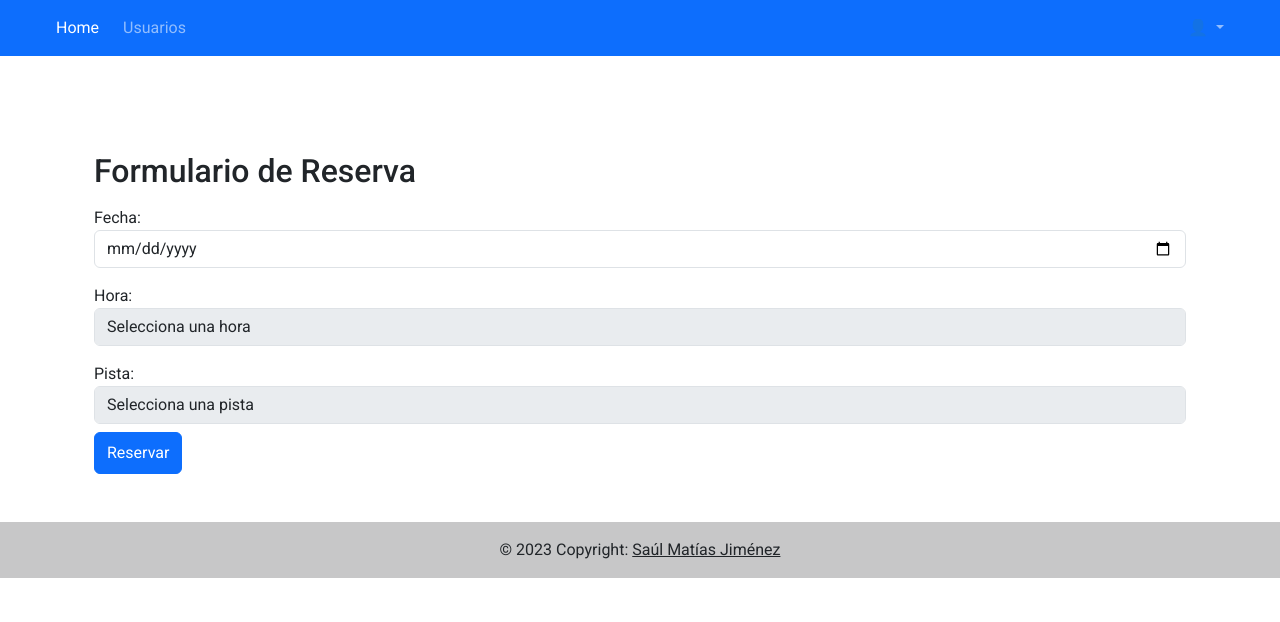
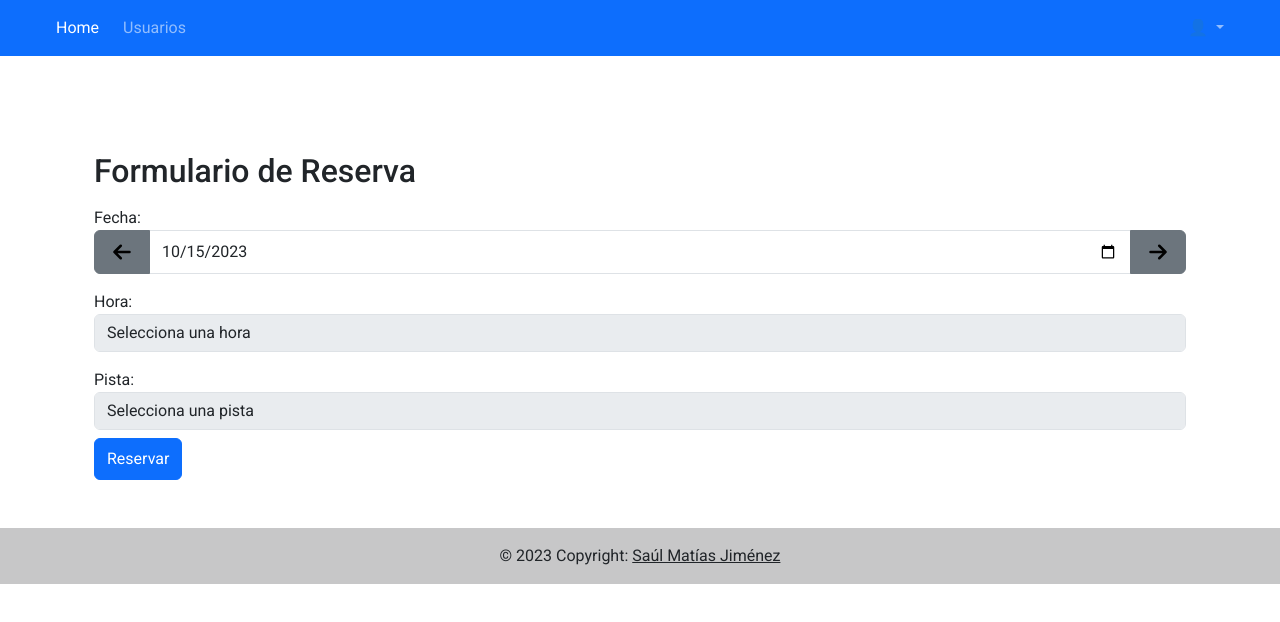
Before and after one commit to Luas6/padelManager, an Angular app in the folder padelManager-frontend/: page /reservas in a window 1280 px wide. Shown: the top 622 px of the page. Built offline with nearby package versions, Linux system fonts and the light colour scheme; no server answers.

Commit message:
[Angular] Cambiar input fecha

```diff
--- a/padelManager-frontend/src/app/reservas/form-reservar/formulario-reservas/formulario-reservas.component.css
+++ b/padelManager-frontend/src/app/reservas/form-reservar/formulario-reservas/formulario-reservas.component.css
@@ -1,3 +1,8 @@
 #registro-reservas .error{
     color: red;
 }
+
+#registro-reservas .flecha{
+    width: 30px;
+    height: 30px;
+}
--- a/padelManager-frontend/src/app/reservas/form-reservar/formulario-reservas/formulario-reservas.component.html
+++ b/padelManager-frontend/src/app/reservas/form-reservar/formulario-reservas/formulario-reservas.component.html
@@ -4,13 +4,22 @@
         <form (ngSubmit)="onSubmit()" [formGroup]="reservasForm">
             <div class="form-group py-2">
                 <label for="fecha">Fecha:</label>
-                <input type="date" class="form-control" id="fecha" name="fecha" formControlName="fecha" (change)="loadHorasDisponibles()">
+                <div class="input-group">
+                    <button type="button" class="btn btn-secondary" (click)="onFechaChange(-1)">
+                        <img src="/assets/images/arrow-left.svg" class="flecha" alt="Flecha izquierda" />
+                    </button>
+                    <input type="date" class="form-control" id="fecha" name="fecha" formControlName="fecha" (change)="loadHorasDisponibles()">
+                    <button type="button" class="btn btn-secondary" (click)="onFechaChange(1)">
+                        <img src="/assets/images/arrow-right.svg" class="flecha" alt="Flecha derecha" />
+                    </button>
+                </div>
                 <div *ngIf="reservasForm.controls['fecha'].invalid && (reservasForm.controls['fecha'].dirty || reservasForm.controls['fecha'].touched)">
                     <div *ngIf="reservasForm.controls['fecha'].hasError('required')" class="error">
                         La fecha es obligatoria.
                     </div>
                 </div>
             </div>
+
 
             <div class="form-group py-2">
                 <label for="hora">Hora:</label>
--- a/padelManager-frontend/src/app/reservas/form-reservar/formulario-reservas/formulario-reservas.component.ts
+++ b/padelManager-frontend/src/app/reservas/form-reservar/formulario-reservas/formulario-reservas.component.ts
@@ -30,13 +30,24 @@ export class FormularioReservasComponent {
       this.reservasForm = new FormGroup({
         hora: new FormControl({value: '', disabled: true}, [Validators.required]),
         pista: new FormControl({value: '', disabled: true}, [Validators.required]),
-        fecha: new FormControl('', [Validators.required]),
+        fecha: new FormControl(new Date().toISOString().split('T')[0], [Validators.required]),
         idUsuario: new FormControl(null)
       });
+      this.loadHorasDisponibles();
     }
 
   ngOnInit(): void {
   }
+
+  onFechaChange(increment: number) {
+    const currentDate = this.reservasForm.get('fecha')?.value;
+    if (currentDate) {
+        const newDate = new Date(currentDate);
+        newDate.setDate(newDate.getDate() + increment);
+        this.reservasForm.get('fecha')?.setValue(newDate.toISOString().split('T')[0]);
+        this.loadHorasDisponibles();
+    }
+}
 
   loadHorasDisponibles() {
     const fechaSeleccionada = this.reservasForm.get('fecha')?.value;
```
Also changed, not shown: padelManager-frontend/src/assets/images/arrow-left.svg (added), padelManager-frontend/src/assets/images/arrow-right.svg (added).
